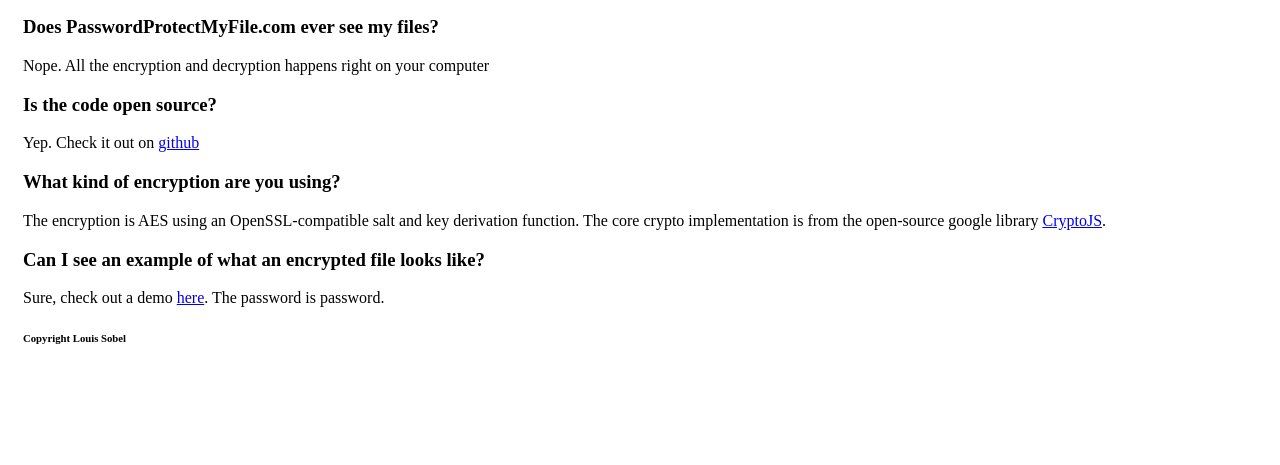
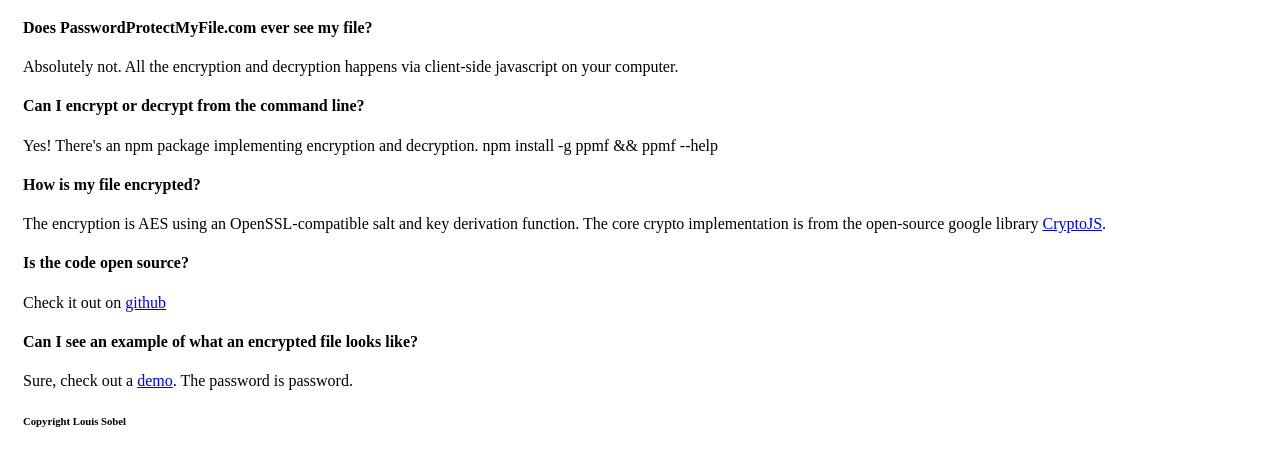
Before and after one commit to louissobel/ppmf, a plain HTML site: page templates/encrypt.html in a window 1280 px wide. Shown: the part 898-1363 px from the top of the page. Before the commit the page ends 1290 px from the top, so only its background shows below. Drawn offline with Linux system fonts and the light colour scheme.

Commit message:
work on FAQ

```diff
--- a/css/common.less
+++ b/css/common.less
@@ -39,3 +39,14 @@ body {
 .footer {
   text-align:center;
 }
+
+.inline-code {
+  display:inline-block;
+  padding-left: 3px;
+  padding-right: 3px;
+  background-color: white;
+  color: black;
+  font-weight: normal;
+  font-family: monospace;
+  border-radius: 3px;
+}
--- a/css/encrypt.less
+++ b/css/encrypt.less
@@ -19,6 +19,7 @@ body {
 .ad {
   background-color:rgba(255, 255, 255, 0.1);
   display:inline-block;
+  margin-top:15px;
 }
 
 .ad-medium-rectangle {
@@ -43,6 +44,10 @@ body {
 
 .faq {
   color:@background-color;
+
+  .about-text {
+    padding-left:1em;
+  }
 }
 
 .faq-heading {
@@ -78,12 +83,3 @@ body {
 .ppmf-nav-link {
   font-weight:bold;
 }
-
-.demo-password {
-  padding: 3px;
-  background-color: white;
-  color: black;
-  font-weight: normal;
-  font-family: monospace;
-  border-radius: 3px;
-}
--- a/templates/encrypt.html
+++ b/templates/encrypt.html
@@ -147,24 +147,26 @@
 
         <div class="col-lg-6 col-md-6 col-sm-6 col-xs-12">
           <div class="faq">
-            <h3 class="faq-heading">Does PasswordProtectMyFile.com ever see my files?</h3>
+            <h4 class="faq-heading">Does PasswordProtectMyFile.com ever see my file?</h4>
             <p class="about-text">
-              Nope. All the encryption and decryption happens right on your computer
+              Absolutely not. All the encryption and decryption happens via client-side javascript on your computer.
             </p>
           </div>
 
           <div class="faq">
-            <h3 class="faq-heading">Is the code open source?</h3>
+            <h4 class="faq-heading">Can I encrypt or decrypt from the command line?</h4>
             <p class="about-text">
-              Yep. Check it out on <a href="https://github.com/louissobel/ppmf" target="_blank">github</a>
+              Yes! There's an npm package implementing encryption and decryption.
+              <span class="inline-code">npm install -g ppmf &amp;&amp; ppmf --help</span>
             </p>
           </div>
+
         </div>
 
 
         <div class="col-lg-6 col-md-6 col-sm-6 col-xs-12">
           <div class="faq">
-            <h3 class="faq-heading">What kind of encryption are you using?</h3>
+            <h4 class="faq-heading">How is my file encrypted?</h4>
             <p class="about-text">
               The encryption is AES using an OpenSSL-compatible salt and key derivation function.
               The core crypto implementation is from the open-source google library
@@ -173,10 +175,17 @@
           </div>
 
           <div class="faq">
-            <h3 class="faq-heading">Can I see an example of what an encrypted file looks like?</h3>
+            <h4 class="faq-heading">Is the code open source?</h4>
             <p class="about-text">
-              Sure, check out a demo <a href="./example.jpg__encrypted.html" target="_blank">here</a>. The password is
-              <span class="demo-password">password</span>.
+              Check it out on <a href="https://github.com/louissobel/ppmf" target="_blank">github</a>
+            </p>
+          </div>
+
+          <div class="faq">
+            <h4 class="faq-heading">Can I see an example of what an encrypted file looks like?</h4>
+            <p class="about-text">
+              Sure, check out a <a href="./example.jpg__encrypted.html" target="_blank">demo</a>. The password is
+              <span class="inline-code">password</span>.
             </p>
           </div>
         </div>
```
